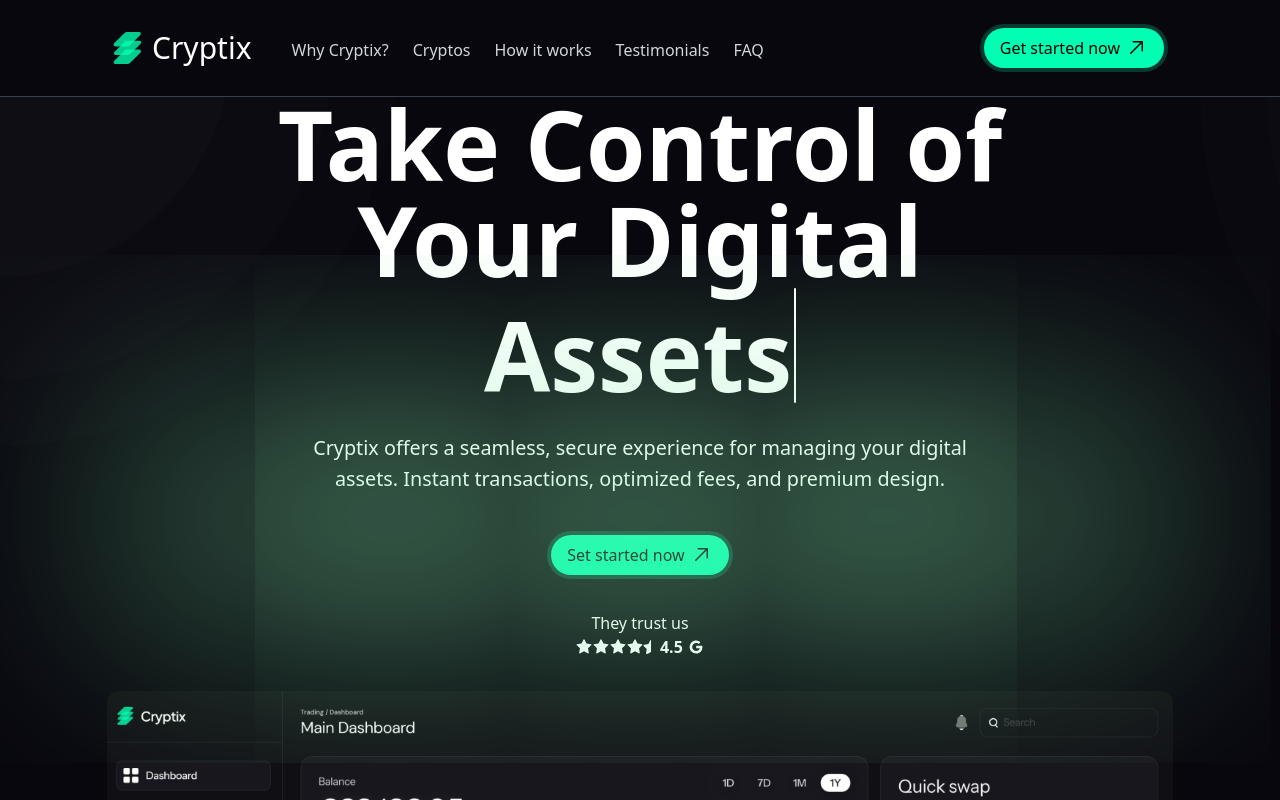
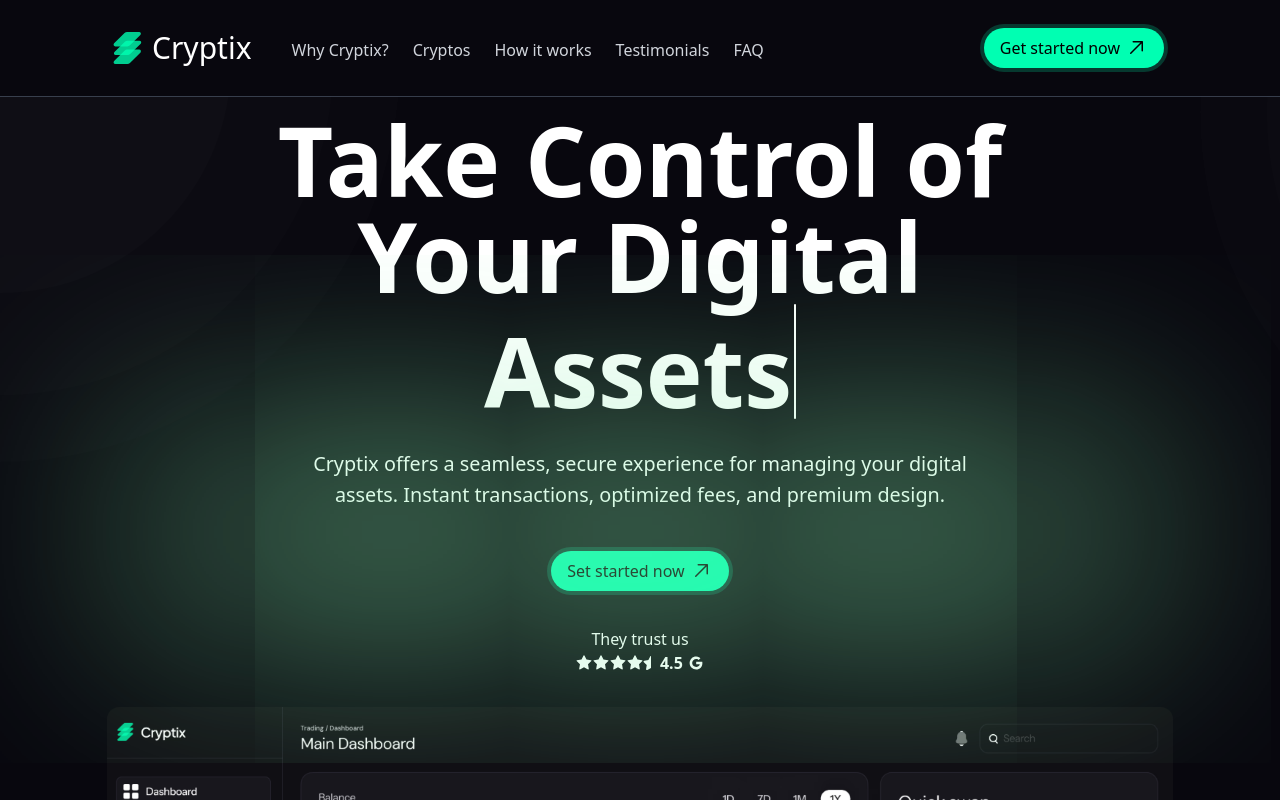
Before and after one commit to elchananT/crypto-pro, a React (Vite) app: page / in a window 1280 px wide. Shown: the top 800 px of the page. Built offline with nearby package versions, Linux system fonts and the light colour scheme.

Commit message:
Final fixes for production again

```diff
--- a/src/components/Hero.tsx
+++ b/src/components/Hero.tsx
@@ -8,7 +8,7 @@ import TypewriterRealistic from "./TypewriterRealistic.tsx";
 
 const Hero = () => {
     return (
-        <motion.div className="h-full mt-24">
+        <motion.div className="h-full mt-14 max-md:pt-10 pt-4 md:mt-24">
                 <Glowing color="white" x={{ base: -700, md: -500 ,lg: -400}} y={-450}/>
                 <Glowing color="white" x={1200} y={-400}/>
             <div className="relative z-40 flex flex-col items-center gap-8 text-wrap text-white">
```
